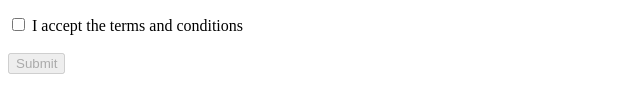
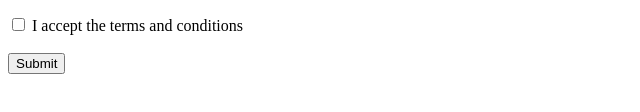
Before and after one commit to acciojob/form-validation-and-submission-Dhruwvaviya999, a website: page main.html in a window 1280 px wide. Shown: the part 186-298 px from the top of the page, 0-640 px from the left. Drawn offline with Linux system fonts and the light colour scheme.

Commit message:
created a submission

```diff
--- a/main.html
+++ b/main.html
@@ -23,7 +23,7 @@
 		</select><br><br>
 		<input type="checkbox" name="terms" id="termsCheckbox" />
 		<label>I accept the terms and conditions</label><br><br>
-		<button id="submitBtn" disabled type="submit" >Submit</button>
+		<button id="submitBtn" type="submit" >Submit</button>
 	</form>
     <script type="text/javascript" src="./script.js">
 </script>
```
